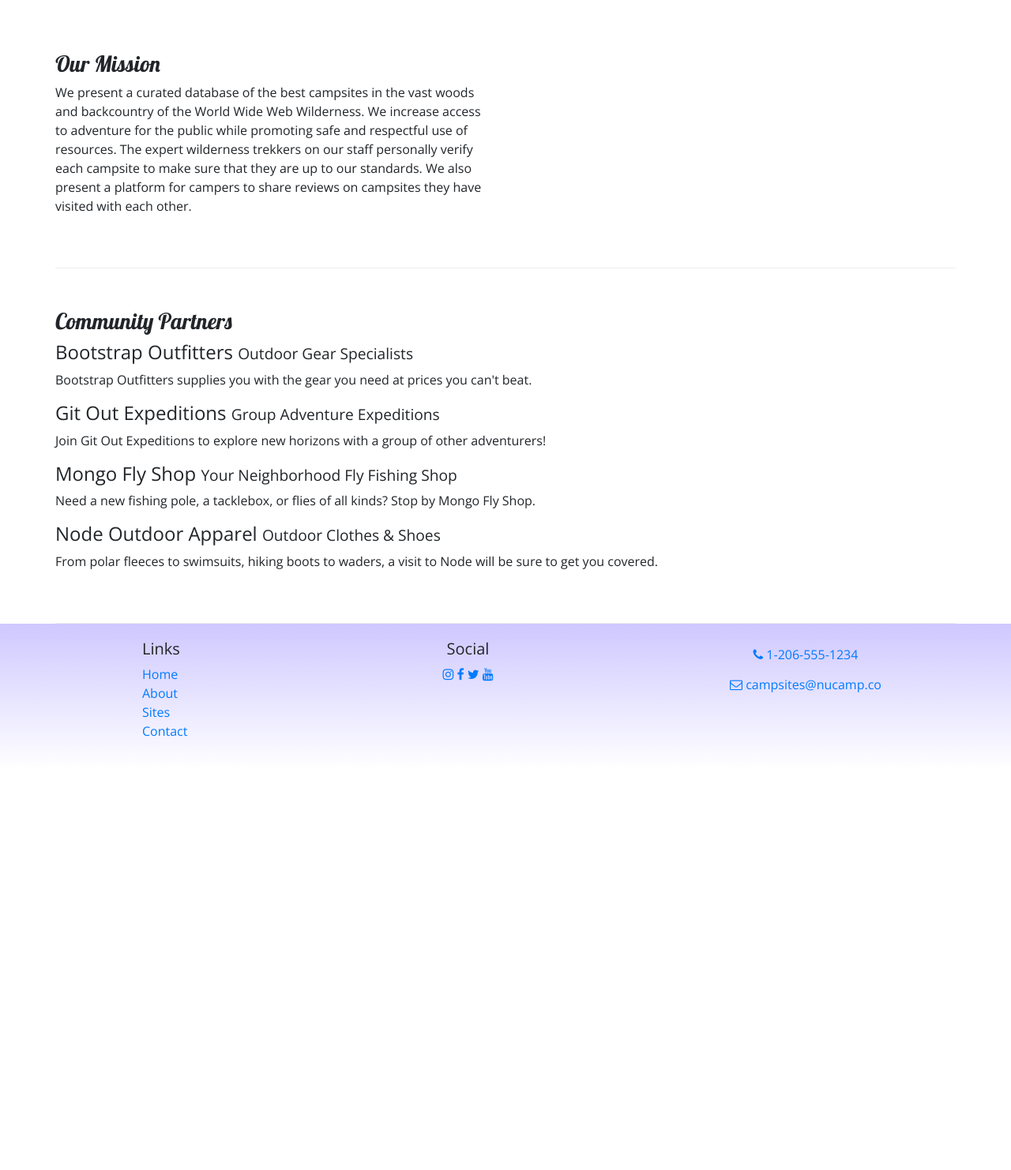
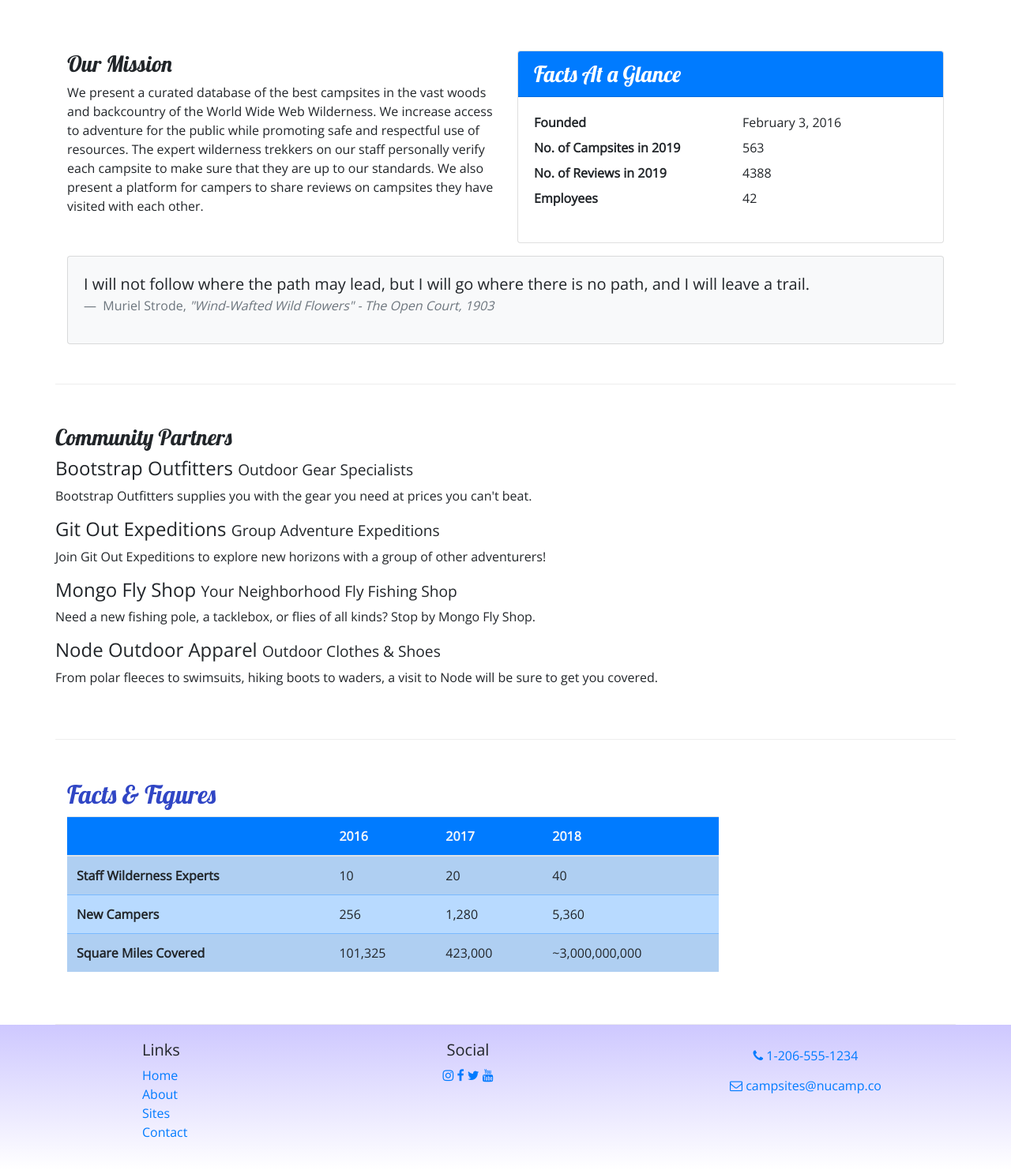
Before and after one commit to jayindeepspace/NUCAMPSITE, a website: page aboutus.html in a window 1280 px wide. Shown: the part 340-1822 px from the top of the page at 79% size. Before the commit the page ends 1314 px from the top, so only its background shows below. Drawn offline with nearby package versions, Linux system fonts and the light colour scheme.

Commit message:
tables + cards

```diff
--- a/aboutus.html
+++ b/aboutus.html
@@ -25,7 +25,10 @@
       href="node_modules/font-awesome/css/font-awesome.min.css"
     />
 
-    <link rel="stylesheet" href="node_modules/bootstrap-social/bootstrap-social.css" />
+    <link
+      rel="stylesheet"
+      href="node_modules/bootstrap-social/bootstrap-social.css"
+    />
 
     <title>NuCamp: A Better Way To Camp</title>
   </head>
@@ -55,13 +58,25 @@
         <div class="collapse navbar-collapse" id="nucampNavbar">
           <ul class="navbar-nav">
             <li class="nav-item">
-                <a class="nav-link" href="index.html"><i class="fa fa-home fa-lg"></i> Home</a>
+              <a class="nav-link" href="index.html"
+                ><i class="fa fa-home fa-lg"></i> Home</a
+              >
             </li>
             <li class="nav-item active">
-                <a class="nav-link" href="#"><i class="fa fa-info fa-lg"></i> About</a>
+              <a class="nav-link" href="#"
+                ><i class="fa fa-info fa-lg"></i> About</a
+              >
             </li>
-              <li class="nav-item"><a class="nav-link" href="#"><i class="fa fa-list fa-lg"></i> Sites</a></li>
-              <li class="nav-item"><a class="nav-link" href="contactus.html"><i class="fa fa-address-card fa-lg"></i> Contact</a></li>
+            <li class="nav-item">
+              <a class="nav-link" href="#"
+                ><i class="fa fa-list fa-lg"></i> Sites</a
+              >
+            </li>
+            <li class="nav-item">
+              <a class="nav-link" href="contactus.html"
+                ><i class="fa fa-address-card fa-lg"></i> Contact</a
+              >
+            </li>
           </ul>
         </div>
       </div>
@@ -80,19 +95,49 @@
       </div>
 
       <div class="row row-content">
-          <div class="row">
-            <div class="col col-sm-6">
+        <div class="col-sm-6">
           <h3>Our Mission</h3>
           <p>
             We present a curated database of the best campsites in the vast
-                woods and backcountry of the World Wide Web Wilderness. We
-                increase access to adventure for the public while promoting safe
-                and respectful use of resources. The expert wilderness trekkers
-                on our staff personally verify each campsite to make sure that
-                they are up to our standards. We also present a platform for
-                campers to share reviews on campsites they have visited with
-                each other.
+            woods and backcountry of the World Wide Web Wilderness. We increase
+            access to adventure for the public while promoting safe and
+            respectful use of resources. The expert wilderness trekkers on our
+            staff personally verify each campsite to make sure that they are up
+            to our standards. We also present a platform for campers to share
+            reviews on campsites they have visited with each other.
           </p>
+        </div>
+        <div class="col-sm-6">
+          <div class="card">
+            <h3 class="card-header bg-primary text-white">Facts At a Glance</h3>
+            <div class="card-body">
+              <dl class="row">
+                <dt class="col-6">Founded</dt>
+                <dd class="col-6">February 3, 2016</dd>
+                <dt class="col-6">No. of Campsites in 2019</dt>
+                <dd class="col-6">563</dd>
+                <dt class="col-6">No. of Reviews in 2019</dt>
+                <dd class="col-6">4388</dd>
+                <dt class="col-6">Employees</dt>
+                <dd class="col-6">42</dd>
+              </dl>
+            </div>
+          </div>
+        </div>
+        <div class="col">
+          <div class="card bg-light mt-3">
+            <blockquote class="blockquote card-body">
+              <p class="mb-0">
+                I will not follow where the path may lead, but I will go where
+                there is no path, and I will leave a trail.
+              </p>
+              <footer class="blockquote-footer">
+                Muriel Strode,
+                <cite title="Source Title"
+                  >"Wind-Wafted Wild Flowers" - The Open Court, 1903
+                </cite>
+              </footer>
+            </blockquote>
           </div>
         </div>
       </div>
@@ -105,8 +150,8 @@
               Bootstrap Outfitters <small>Outdoor Gear Specialists</small>
             </h4>
             <p class="d-sm-block d-none">
-                Bootstrap Outfitters supplies you with the gear you need at
-                prices you can't beat.
+              Bootstrap Outfitters supplies you with the gear you need at prices
+              you can't beat.
             </p>
             <h4>
               Git Out Expeditions <small>Group Adventure Expeditions</small>
@@ -119,12 +164,10 @@
               Mongo Fly Shop <small>Your Neighborhood Fly Fishing Shop</small>
             </h4>
             <p class="d-sm-block d-none">
-                Need a new fishing pole, a tacklebox, or flies of all kinds?
-                Stop by Mongo Fly Shop.
+              Need a new fishing pole, a tacklebox, or flies of all kinds? Stop
+              by Mongo Fly Shop.
             </p>
-              <h4>
-                Node Outdoor Apparel <small>Outdoor Clothes & Shoes</small>
-              </h4>
+            <h4>Node Outdoor Apparel <small>Outdoor Clothes & Shoes</small></h4>
             <p class="d-sm-block d-none">
               From polar fleeces to swimsuits, hiking boots to waders, a visit
               to Node will be sure to get you covered.
@@ -132,8 +175,46 @@
           </div>
         </div>
       </div>
+
+      <div class="row row-content">
+        <div class="col-sm-9">
+          <h2>Facts &amp; Figures</h2>
+          <div class="table-responsive">
+            <table class="table table-striped">
+              <thead>
+                <tr class="bg-primary text-light">
+                  <th></th>
+                  <th>2016</th>
+                  <th>2017</th>
+                  <th>2018</th>
+                </tr>
+              </thead>
+              <tbody class="table-primary">
+                <tr>
+                  <th>Staff Wilderness Experts</th>
+                  <td>10</td>
+                  <td>20</td>
+                  <td>40</td>
+                </tr>
+                <tr>
+                  <th>New Campers</th>
+                  <td>256</td>
+                  <td>1,280</td>
+                  <td>5,360</td>
+                </tr>
+                <tr>
+                  <th>Square Miles Covered</th>
+                  <td>101,325</td>
+                  <td>423,000</td>
+                  <td>~3,000,000,000</td>
+                </tr>
+              </tbody>
+            </table>
           </div>
-    <footer>
+        </div>
+      </div>
+    </div>
+    <footer class="site-footer">
       <div class="container">
         <div class="row">
           <div class="col-4 col-sm-2 offset-1">
@@ -153,8 +234,12 @@
             <a href="http://youtube.com/"><i class="fa fa-youtube"></i></a>
           </div>
           <div class="col-sm-4 text-center">
-            <a role="button" class="btn btn-link" href="tel+12065551234"><i class="fa fa-phone"></i> 1-206-555-1234<br></a>
-            <a role="button" class="btn btn-link"><i class="fa fa-envelope-o"></i> campsites@nucamp.co</a>
+            <a role="button" class="btn btn-link" href="tel+12065551234"
+              ><i class="fa fa-phone"></i> 1-206-555-1234<br
+            /></a>
+            <a role="button" class="btn btn-link"
+              ><i class="fa fa-envelope-o"></i> campsites@nucamp.co</a
+            >
           </div>
         </div>
       </div>
--- a/css/styles.css
+++ b/css/styles.css
@@ -15,7 +15,7 @@ header h2 {
     color: #cec8ff;
 }
 
-footer {
+.site-footer {
     background-image: linear-gradient(#cec8ff, white);
     padding: 20px 0;
 }
```
Also changed, not shown: contactus.html (+1 -1 lines), index.html (+1 -1 lines). Lines whose indentation alone changed are shown as unchanged.
